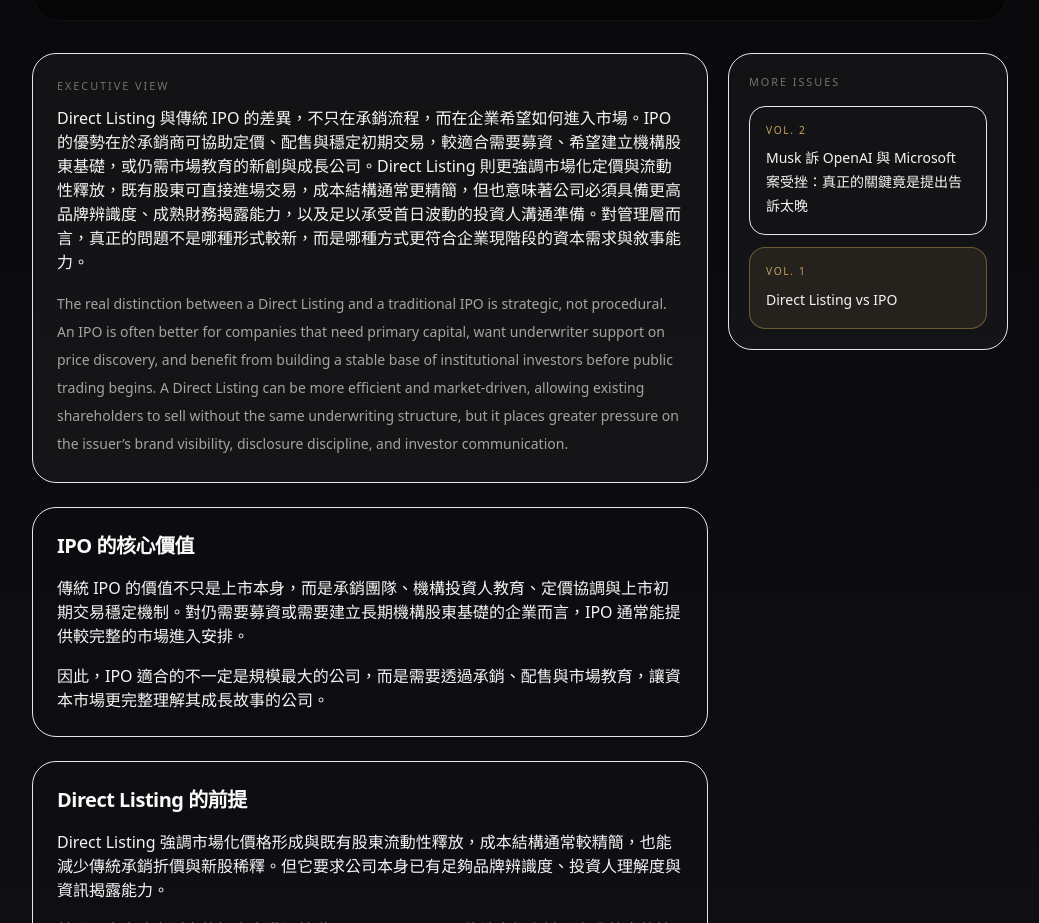
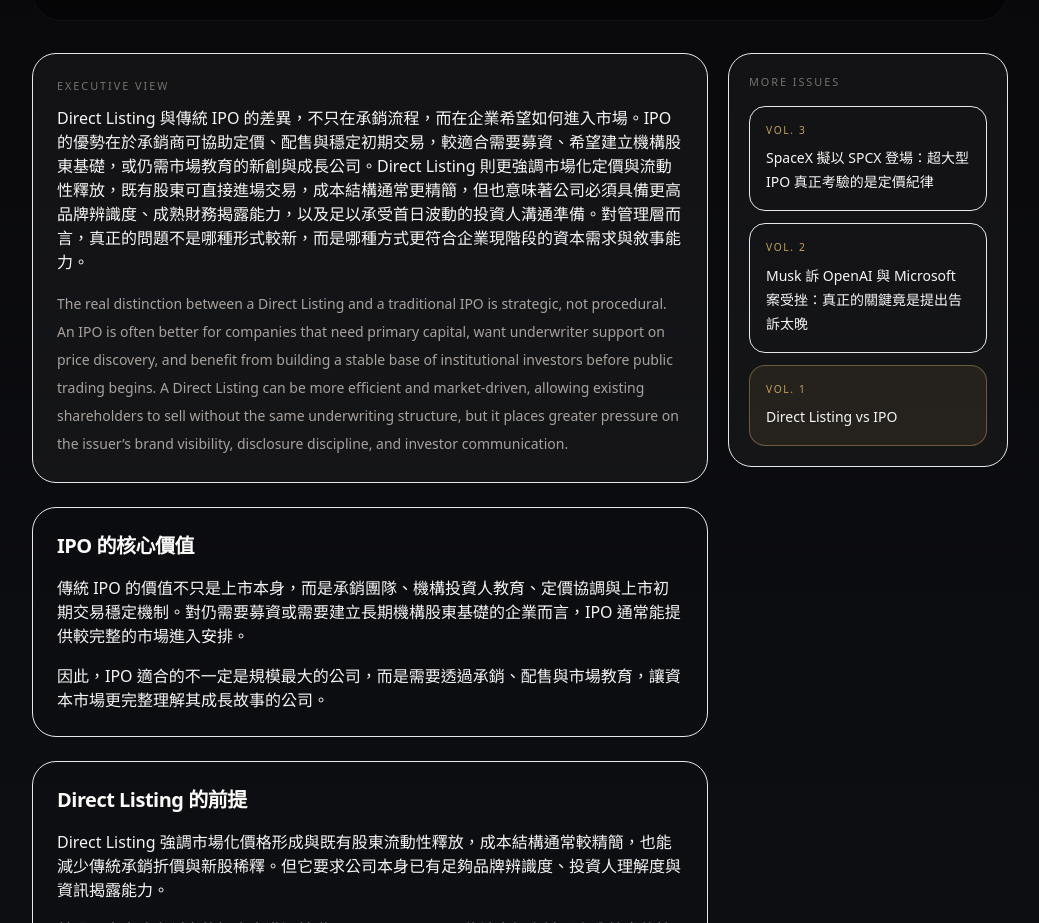
Before and after one commit to ifachang/inkstonecapital-site, a Next.js app: page /insights/vol-1-direct-listing-vs-ipo/ in a window 1280 px wide. Shown: the part 880-1803 px from the top of the page, without its empty margins (120-1159 px from the left). Built offline with nearby package versions, Linux system fonts and the light colour scheme.

Commit message:
Add SpaceX IPO insight

```diff
--- a/src/data/insights.ts
+++ b/src/data/insights.ts
@@ -1,4 +1,58 @@
 export const insightItems = [
+  {
+    volume: "Vol. 3",
+    slug: "vol-3-spacex-ipo-spcx",
+    date: "2026-05-20",
+    category: "Capital Markets",
+    title: "SpaceX 擬以 SPCX 登場：超大型 IPO 真正考驗的是定價紀律",
+    subtitle:
+      "市場報導指出，SpaceX 預計於 5 月 20 日公開提交掛牌申請，6 月 4 日啟動法人路演，6 月 11 日訂價，並最快於 6 月 12 日以「SPCX」在 Nasdaq 掛牌。對資本市場而言，這不只是明星公司上市，而是一次對估值、流動性與投資人教育能力的壓力測試。",
+    excerpt:
+      "SpaceX 若依報導時程推進 IPO，關鍵不只在掛牌日期，而在超大型募資如何完成價格發現、配售紀律與上市後敘事承接。",
+    zh:
+      "SpaceX 可能成為近年最受矚目的公開市場事件之一，但越是高聲量的 IPO，越需要回到基本問題：市場願意為哪一段成長付費、承銷團隊如何管理初期流動性、公司如何把火箭發射、Starlink 衛星網路、國防與政府合約、以及未來太空基礎建設的故事，轉化成公開投資人可以追蹤的財務指標。若 5 月 20 日公開說明書如期落地，真正值得看的不是首日漲幅，而是募資用途、收入結構、毛利與資本支出、客戶集中度、監管風險與治理安排。SPCX 的掛牌將測試市場是否能把太空經濟從願景交易，推進到可量化、可比較、可持續追蹤的資本市場敘事。",
+    en:
+      "If SpaceX proceeds on the reported IPO timetable, the key question is not merely when SPCX begins trading. The more important test is whether the company, underwriters, and institutional investors can translate a globally recognized space and satellite platform into public-market metrics: revenue mix, margin profile, capital intensity, government exposure, Starlink economics, launch cadence, governance, and the use of proceeds. A successful debut would require disciplined price discovery, not just demand driven by scarcity and brand power.",
+    body: [
+      {
+        heading: "從事件交易走向基本面定價",
+        paragraphs: [
+          "SpaceX 的市場關注度本身並不缺乏，真正稀缺的是公開市場可驗證的財務資訊。IPO 說明書一旦公開，投資人會從媒體敘事轉向檢視收入拆分、Starlink 訂戶與企業客戶、發射服務毛利、政府合約依賴、研發投入與資本支出節奏。",
+          "這也是超大型 IPO 最容易被忽略的地方：品牌能創造需求，但長期估值必須由可追蹤指標支撐。若定價只反映稀缺性與話題性，上市後交易很容易被短期動能主導；若定價能讓成長曲線與風險折價同時被看見，才有機會建立更穩定的機構股東基礎。",
+        ],
+      },
+      {
+        heading: "路演重點會是可預測性",
+        paragraphs: [
+          "依市場報導的時程，6 月 4 日啟動法人路演、6 月 11 日訂價、6 月 12 日掛牌，代表公司與承銷團隊必須在很短時間內完成投資人教育。對一般成長股而言，這已經不容易；對 SpaceX 這種同時涵蓋航太、通訊、國防、基礎設施與前沿科技的公司，挑戰更高。",
+          "路演的核心不會只是展示願景，而是讓法人理解哪些收入具有重複性，哪些業務仍高度專案化，哪些支出是成長投資，哪些成本會隨規模改善。公開市場不會只買一個太空故事，它需要能被季度追蹤的經營節奏。",
+        ],
+      },
+      {
+        heading: "SPCX 對市場的外溢效應",
+        paragraphs: [
+          "若 SPCX 順利掛牌，太空經濟、衛星通訊、發射服務、國防科技與 AI 基礎設施相關標的，都可能面臨重新定價。這種外溢效應短期可能帶來同業與概念股行情，但中期仍會回到一個問題：哪些公司真的有收入、合約、毛利與產能，而哪些只是被主題帶動。",
+          "對準備進入公開市場的成長公司而言，SpaceX 的案例也會成為重要參照。高估值並不是不能被市場接受，但前提是公司必須用清楚的資訊揭露、可信的治理結構與可驗證的財務路徑，讓市場知道自己正在為什麼買單。",
+        ],
+      },
+    ],
+    sources: [
+      {
+        label: "Investing.com",
+        href: "https://www.investing.com/news/stock-market-news/spacex-reportedly-picks-nasdaq-for-ipo-plans-to-list-as-early-as-june-12th-432SI-4693515",
+      },
+      {
+        label: "Seoul Economic Daily",
+        href: "https://en.sedaily.com/international/2026/05/16/spacex-accelerates-nasdaq-ipo-targeting-june-12-listing",
+      },
+      {
+        label: "Nasdaq",
+        href: "https://www.nasdaq.com/press-release/tuttle-capitals-spac-and-new-issue-etf-change-ticker-spck-2026-04-07",
+      },
+    ],
+    imageSrc: "/ecosystem-visual.png",
+    imageAlt: "Capital markets ecosystem visual with advisory and growth-company themes",
+  },
   {
     volume: "Vol. 2",
     slug: "vol-2-musk-openai-microsoft-timing",
```
